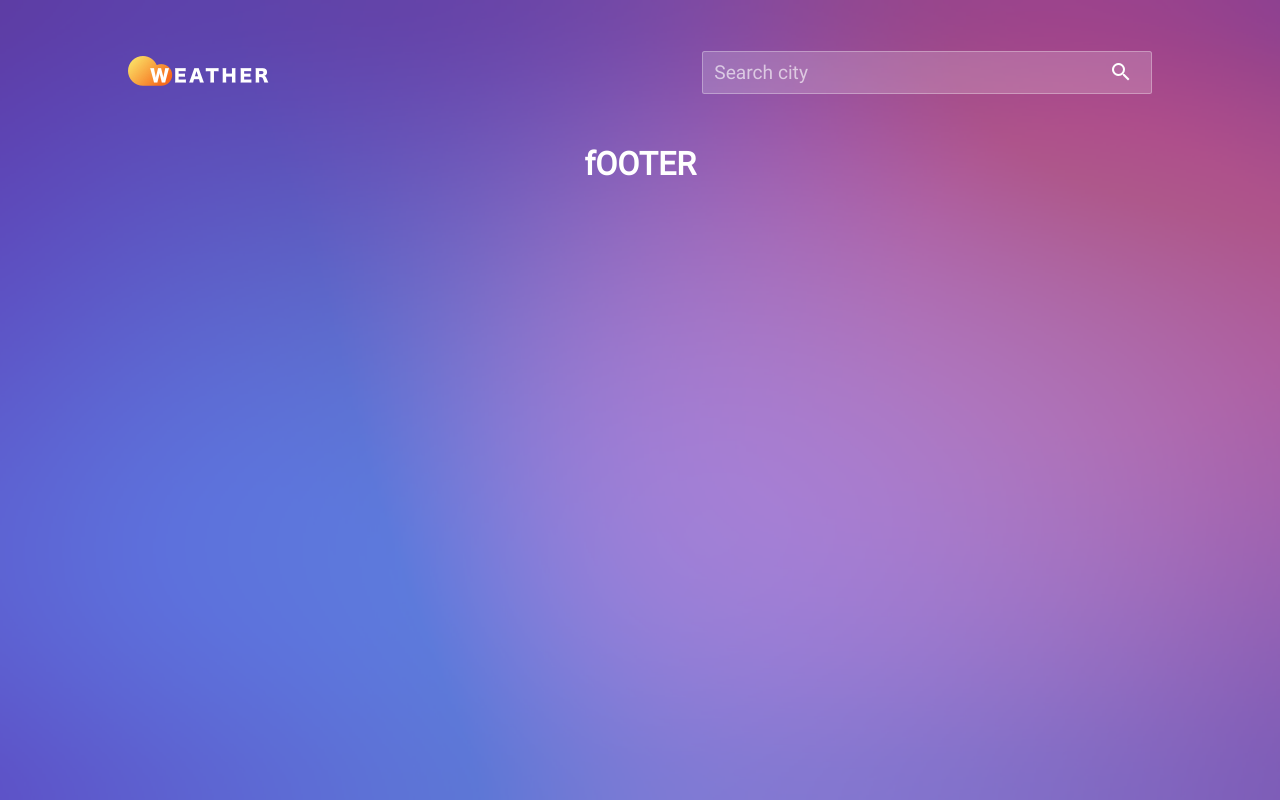
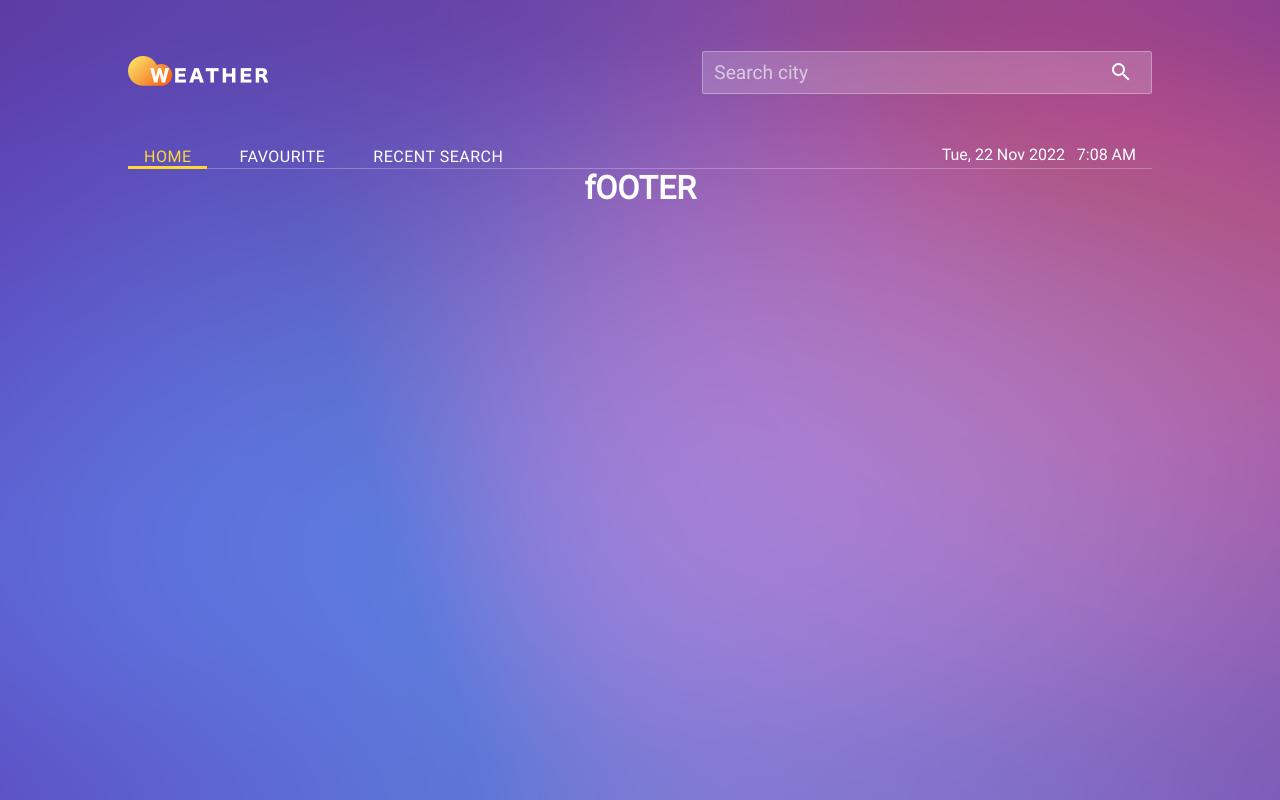
Before and after one commit to HemarajKS/weather-assessment, a React (Create React App) app: page / in a window 1280 px wide. Built offline with nearby package versions, Linux system fonts and the light colour scheme.

Commit message:
first commit

```diff
--- a/src/components/header/header.tsx
+++ b/src/components/header/header.tsx
@@ -1,35 +1,52 @@
-import React, { useEffect, useState } from 'react'
-import './header.css'
-import { useSelector, useDispatch } from 'react-redux'
-import { getLocation } from '../../redux/reducers/locationAuto'
-import { getweather } from '../../redux/reducers/weatherSlice'
+import React, { useEffect, useState } from 'react';
+import './header.css';
+import { useSelector, useDispatch } from 'react-redux';
+import { getLocation } from '../../redux/reducers/locationAuto';
+import { getweather } from '../../redux/reducers/weatherSlice';
 
 const Header = () => {
-  const [searchValue, setSearchValue] = useState('')
-  const [showAutoComplete, setShowAutoComplete] = useState(false)
+  const [searchValue, setSearchValue] = useState('');
+  const [showAutoComplete, setShowAutoComplete] = useState(false);
 
-  const dispatch = useDispatch()
-  const location = useSelector((state: any) => state.location)
-  const weather = useSelector((state: any) => state.weather)
-
-  // useEffect(() => {
-  //   dispatch(getLocation('udupi'))
-  // }, [])
+  const dispatch = useDispatch();
+  const location = useSelector((state: any) => state.location);
+  const weather = useSelector((state: any) => state.weather);
 
   const onChangeHandler = (searchString: string) => {
-    setSearchValue(searchString)
-    dispatch(getLocation(searchString))
-  }
+    setSearchValue(searchString);
+    dispatch(getLocation(searchString));
+  };
 
   useEffect(() => {
-    console.log('we', weather)
-  }, [weather])
+    console.log('weather', weather);
+    const data = weather &&
+      weather.data &&
+      weather.data.data && {
+        id: `${weather.data.data.location.lat},${weather.data.data.location.lon}`,
+        place: weather.data.data.location.name,
+        region: weather.data.data.location.region,
+        icon: `${weather.data.data.current.condition.icon}`,
+        temp_f: weather.data.data.current.temp_f,
+        temp_c: weather.data.data.current.temp_c,
+        condition: weather.data.data.current.condition.text,
+        temp_min: weather.data.data.current.temp_f - 2,
+        temp_max: weather.data.data.current.temp_f + 2,
+        precep: weather.data.data.current.precip_in,
+        humidity: weather.data.data.current.humidity,
+        wind: weather.data.data.current.wind_mph,
+        visibility: weather.data.data.current.vis_miles,
+        fav: false,
+      };
+
+    console.log('data', data);
+  }, [weather]);
 
   const submitHandler = (e: any) => {
-    e.preventDefault()
-    dispatch(getweather(e.target.search.value))
-    setShowAutoComplete(false)
-  }
+    e.preventDefault();
+    dispatch(getweather(e.target.search.value));
+    setShowAutoComplete(false);
+  };
+
   return (
     <div className="header">
       <div className="headerLogo">
@@ -42,11 +59,11 @@ const Header = () => {
           placeholder="Search city"
           value={searchValue}
           onChange={(e: any) => {
-            onChangeHandler(e.target.value)
+            onChangeHandler(e.target.value);
           }}
           name="search"
           onFocus={() => {
-            setShowAutoComplete(true)
+            setShowAutoComplete(true);
           }}
           autoComplete="off"
         />
@@ -65,24 +82,24 @@ const Header = () => {
             location.data.data.map(
               (
                 ele: { name: string; region: string; lat: number; lon: number },
-                i: number,
+                i: number
               ) => (
                 <div
                   key={i}
                   className="headerAutoCompleteItems"
                   onClick={() => {
-                    dispatch(getweather(`${ele.lat},${ele.lon}`))
-                    setShowAutoComplete(false)
+                    dispatch(getweather(`${ele.lat},${ele.lon}`));
+                    setShowAutoComplete(false);
                   }}
                 >
                   {ele.name}, {ele.region}
                 </div>
-              ),
+              )
             )}
         </div>
       </form>
     </div>
-  )
-}
+  );
+};
 
-export default Header
+export default Header;
--- /dev/null
+++ b/src/components/homeBody/homeBody.css
@@ -0,0 +1,91 @@
+.body {
+  width: 100%;
+}
+
+.bodyTabHeader {
+  width: 100%;
+  display: flex;
+  align-items: flex-end;
+  justify-content: space-between;
+  border-bottom: 1px solid #ffffff41;
+  padding-bottom: 4px;
+}
+
+.bodyTabLinks {
+  display: flex;
+  align-items: flex-end;
+  gap: 3em;
+  margin-left: 1em;
+}
+
+.bodyTab {
+  font-size: 100%;
+  letter-spacing: 0.5px;
+  line-height: 15px;
+}
+
+.bodyTab a {
+  text-decoration: none;
+}
+
+.bodyTabTime {
+  padding-right: 1em;
+}
+
+.bodyTab > .active {
+  color: var(--yellow);
+  border-bottom: 3px solid var(--yellow);
+  padding: 0 1em;
+  margin: 0 -1em;
+}
+
+@media screen and (max-width: 664px) {
+  .bodyTabLinks {
+    display: none;
+  }
+  .bodyTabHeader {
+    border-bottom: none;
+    justify-content: center;
+  }
+  .body {
+    width: 100%;
+    display: flex;
+    flex-direction: column;
+    align-items: center;
+    margin-top: 8%;
+  }
+  .HomePage {
+    align-items: center !important;
+  }
+  .bodyTabTime {
+    padding-right: 1em;
+    opacity: 60%;
+    font-size: 94%;
+    letter-spacing: 2px;
+  }
+  .bodyTabTime span {
+    text-transform: uppercase;
+  }
+  .homePagePlace {
+    font-size: 134%;
+  }
+  .homePageFav {
+    margin-bottom: 4em;
+    width: 100vw;
+    justify-content: center;
+  }
+  .homePageWeatherTemp {
+    font-size: 3.5em !important;
+  }
+  .homePageWeatherText {
+    font-size: 1.3em !important;
+    margin-top: 0.8em !important;
+  }
+  .homeBodyContainer {
+    height: auto;
+    display: flex;
+    flex-direction: column;
+    align-items: center;
+    justify-content: space-between;
+  }
+}
--- /dev/null
+++ b/src/components/homeBody/homeBody.tsx
@@ -0,0 +1,57 @@
+import './homeBody.css';
+import { NavLink } from 'react-router-dom';
+import { useState, useEffect } from 'react';
+
+const HomeBody = () => {
+  const [date, setDate] = useState(new Date());
+
+  function refreshClock() {
+    setDate(new Date());
+  }
+  useEffect(() => {
+    const timerId = setInterval(refreshClock, 1000);
+    return function cleanup() {
+      clearInterval(timerId);
+    };
+  }, []);
+
+  return (
+    <div className="body">
+      <div className="bodyTabHeader">
+        <div className="bodyTabLinks">
+          <div className="bodyTab">
+            <NavLink to="/">HOME</NavLink>
+          </div>
+          <div className="bodyTab">
+            <NavLink to="/favourites">FAVOURITE</NavLink>
+          </div>
+          <div className="bodyTab">
+            <NavLink to="/recent">RECENT SEARCH</NavLink>
+          </div>
+        </div>
+        <div className="bodyTabTime">
+          {' '}
+          <span>
+            {' '}
+            {date.toLocaleString('en-us', {
+              weekday: 'short',
+            })}
+            , {date.getDate()}{' '}
+            {date.toLocaleString('en-us', {
+              month: 'short',
+            })}{' '}
+            {date.getFullYear()}
+            &nbsp;&nbsp;&nbsp;
+            {date.toLocaleString('en-US', {
+              hour: 'numeric',
+              minute: 'numeric',
+              hour12: true,
+            })}
+          </span>
+        </div>
+      </div>
+    </div>
+  );
+};
+
+export default HomeBody;
--- a/src/components/homePage/homePage.tsx
+++ b/src/components/homePage/homePage.tsx
@@ -8,7 +8,6 @@ const HomePage = () => {
   return (
     <div className="homePage">
       <div className="homePageBody">
-        <div className="homePageHeader"></div>
         <div className="homePageBodyContents"></div>
       </div>
       <Footer />
--- a/src/views/home.tsx
+++ b/src/views/home.tsx
@@ -1,13 +1,15 @@
 import React from 'react';
 import Header from '../components/header/header';
-
+import { NavLink } from 'react-router-dom';
 import Router from '../components/Router/Router';
 import './home.css';
+import HomeBody from '../components/homeBody/homeBody';
 
 const Home = () => {
   return (
     <div className="home">
       <Header />
+      <HomeBody />
       <Router />
     </div>
   );
```
Also changed, not shown: src/components/homeDetails/homeDetails.tsx (added, +7 -0 lines), src/components/homeDetails/homeDetails.css (added).
